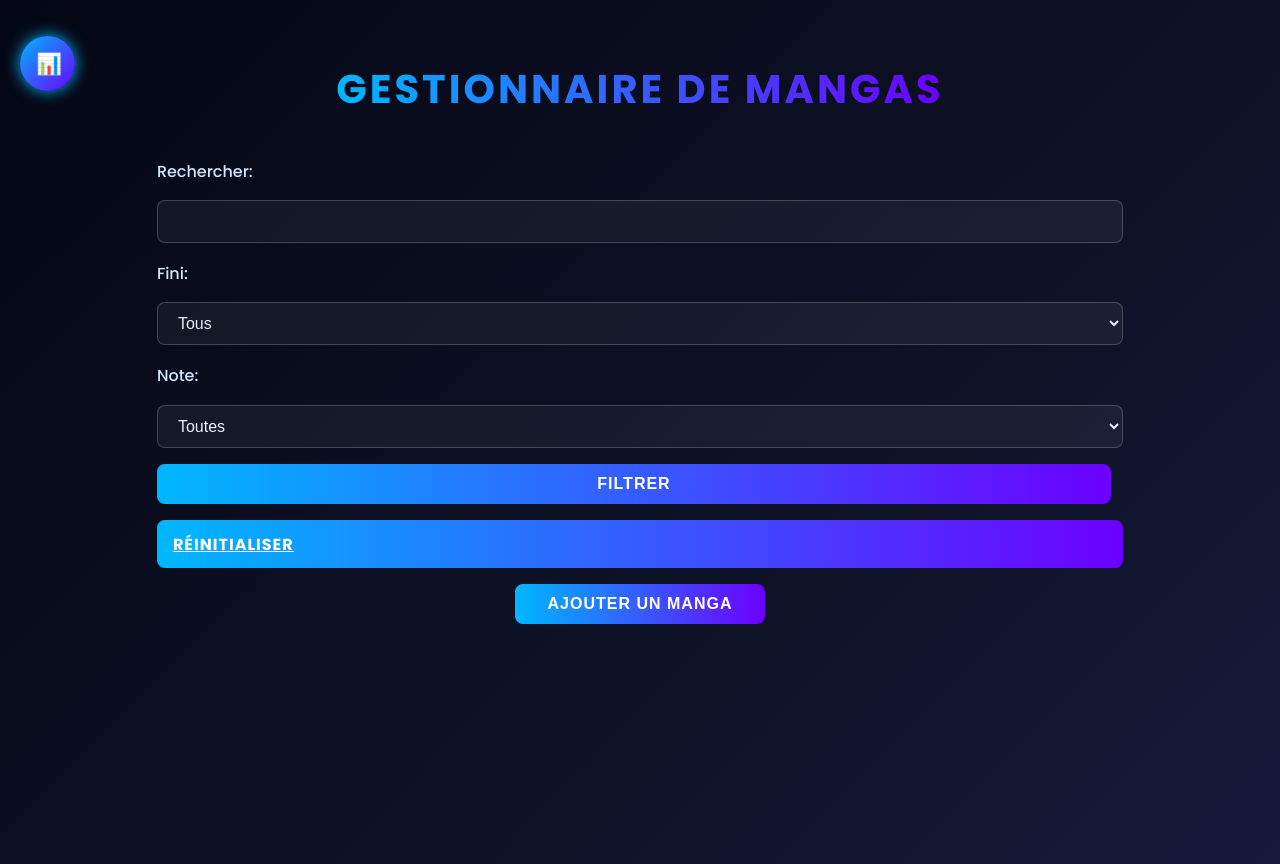
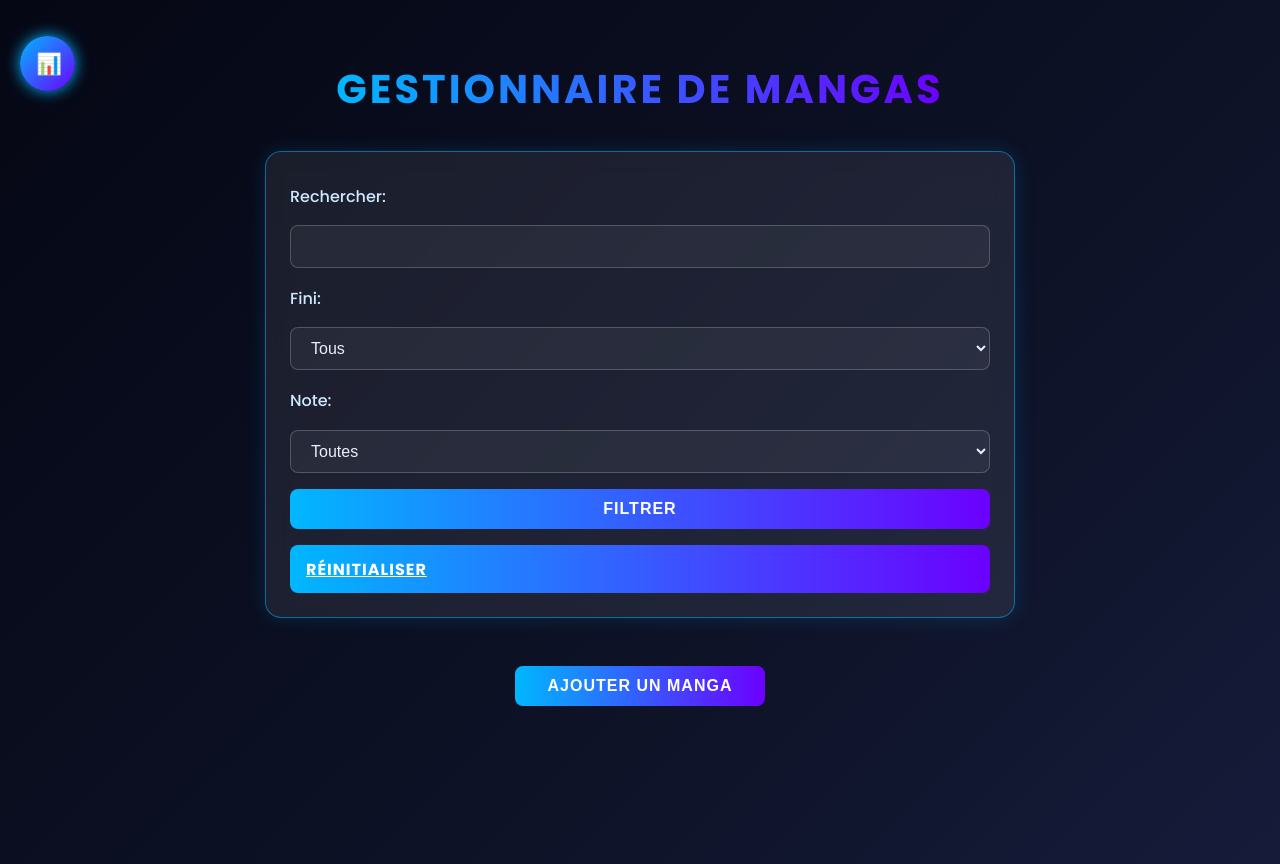
Before and after one commit to Pierre-rnd/Site-Mangas, a Flask app: page / in a window 1280 px wide. Run offline with Flask 3, Linux system fonts and the light colour scheme; data that the repository does not hold is empty; some libraries are stand-ins or nearby versions.

Commit message:
Changement css form

```diff
--- a/static/style.css
+++ b/static/style.css
@@ -33,6 +33,16 @@ h1 {
 }
 
 form {
+  background: var(--glass-bg);
+  backdrop-filter: blur(12px);
+  border: 1px solid var(--border-glow);
+  border-radius: 1rem;
+  padding: 1.5rem;
+  margin-bottom: 2rem;
+  width: 90%;
+  max-width: 700px;
+  box-shadow: 0 0 20px rgba(0, 183, 255, 0.15);
+  transition: all 0.3s ease;
   display: flex;
   flex-wrap: wrap;
   gap: 10px;
@@ -52,9 +62,8 @@ form a.button {
   margin-top: 6px;
 }
 
-form button[type="submit"] { margin-right: 12px; }
+form button[type="submit"] { margin-right: 0px; }
 form a.button { margin-left: 0; }
-
 
 form .button {
   margin-left: 10px;
```
